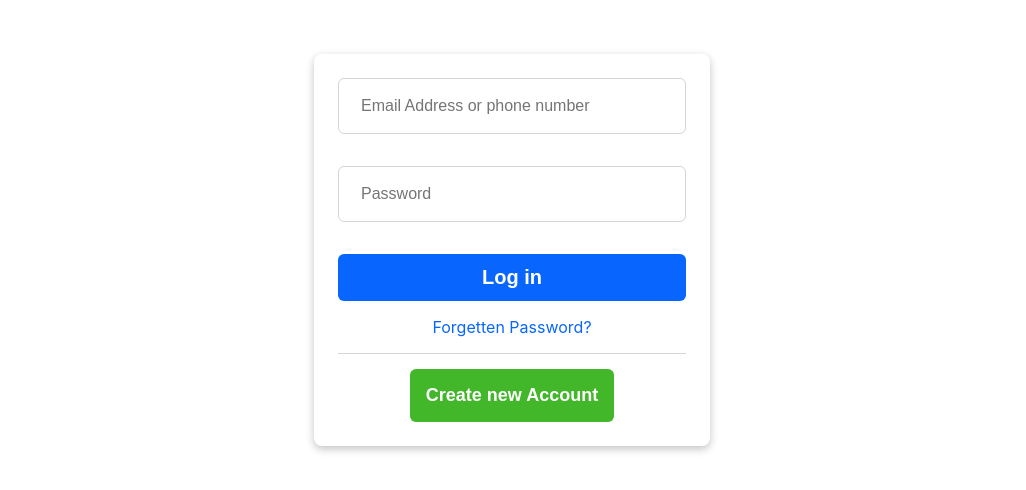
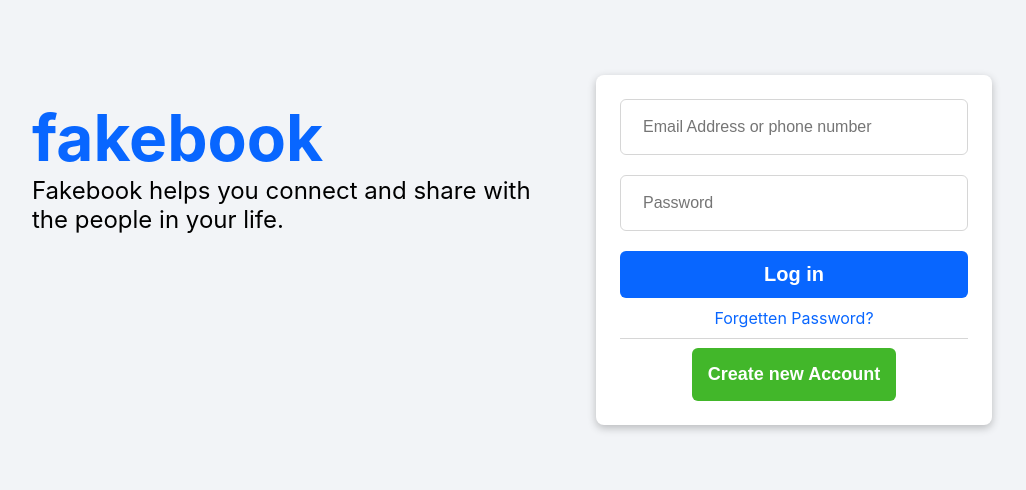
Before and after one commit to chhotuMarandi/FakeBook, a plain HTML site: page index.html in a window 1280 px wide. Shown: the part 150-640 px from the top of the page, without its empty margins (128-1154 px from the left). Drawn offline with Linux system fonts and the light colour scheme.

Commit message:
add header and logo

```diff
--- a/index.html
+++ b/index.html
@@ -27,6 +27,14 @@
   <body>
     <div class="container">
       <div class="wrapper">
+        <div class="header-section">
+          <h1 class="header">fakebook</h1>
+          <p class="tagline">
+            Fakebook helps you connect and share with the people in your life.
+          </p>
+        </div>
+
+        <div class="login-section">
           <div class="email-section input-field">
             <input
               type="email"
@@ -54,5 +62,6 @@
           <button class="new-account">Create new Account</button>
         </div>
       </div>
+    </div>
   </body>
 </html>
--- a/style.css
+++ b/style.css
@@ -13,7 +13,7 @@ body {
   /* Define color variables */
   --facebook-color: #0866ff; /* Tomato */
   --error-color: #f00038; /* Teal */
-  --background-color: #f0f0f0; /* Light Gray */
+  --background-color: #f2f4f7; /* Light Gray */
   --text-color: #333333; /* Dark Gray */
   --border-color: #aeaeae80; /* Light Border */
 }
@@ -24,12 +24,36 @@ body {
   display: flex;
   justify-content: center;
   align-items: center;
+  background-color: var(--background-color);
 }
 
 .wrapper {
+  display: flex;
+  justify-content: space-around;
+  gap: 64px;
+  /* align-items: center; */
+}
+
+.header-section {
+  max-width: 500px;
+}
+
+.header {
+  color: var(--facebook-color);
+  margin-top: 24px;
+  font-size: 4rem;
+}
+
+.tagline {
+  font-size: 1.5rem;
+  display: flex;
+  flex-wrap: wrap;
+}
+
+.login-section {
   padding: 24px;
   margin: 0 auto;
-  gap: 16px;
+  gap: 10px;
   width: 396px;
   display: flex;
   justify-content: center;
@@ -37,6 +61,7 @@ body {
   align-items: center;
   border-radius: 8px;
   box-shadow: rgba(0, 0, 0, 0.24) 0px 3px 8px;
+  background-color: #fff;
 }
 
 .line {
@@ -72,14 +97,6 @@ body {
   align-items: center;
   width: 100%;
 }
-
-/* .input-section {
-  width: 100%;
-  display: flex;
-  align-items: center;
-  border: 1px solid #aeaeae80;
-  border-radius: 6px;
-} */
 
 .login {
   width: 100%;
```
Lines whose indentation alone changed are shown as unchanged.
